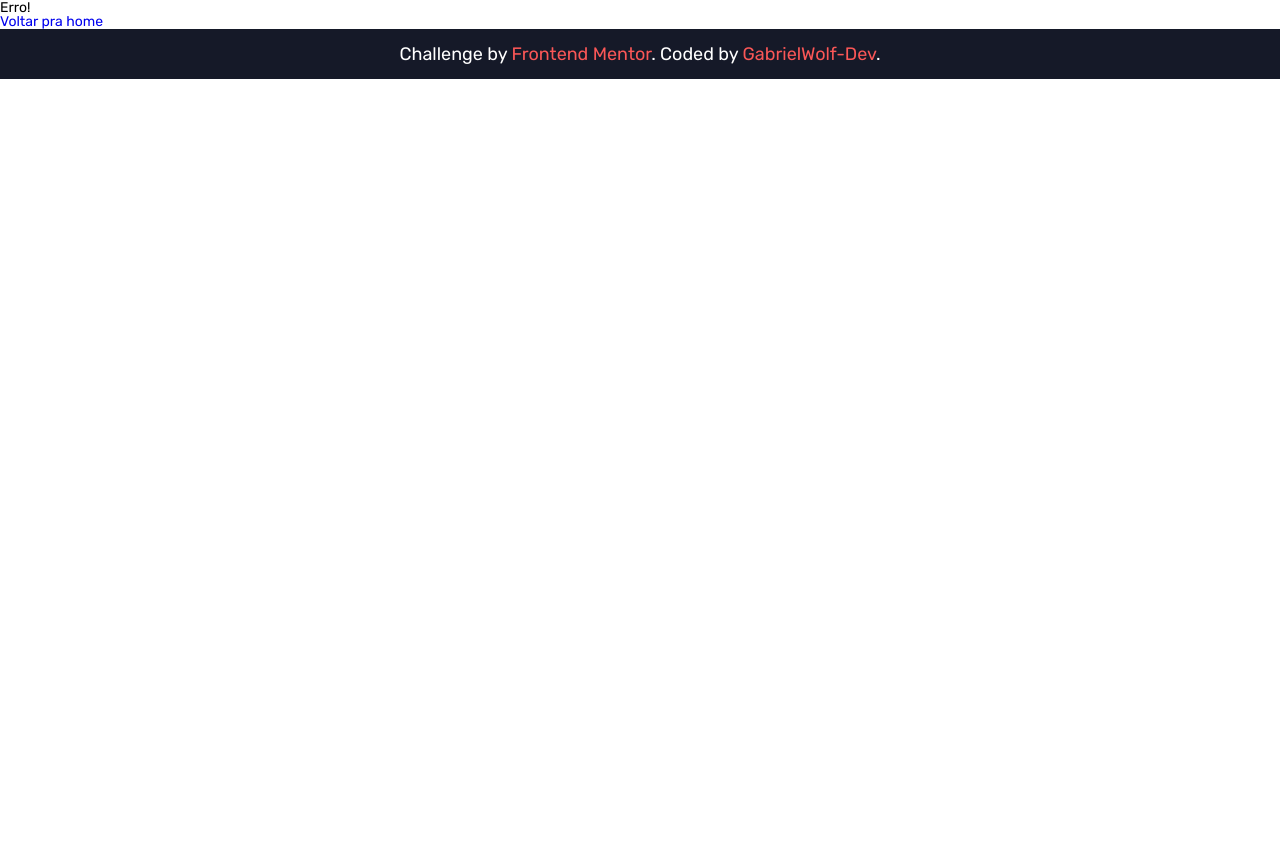
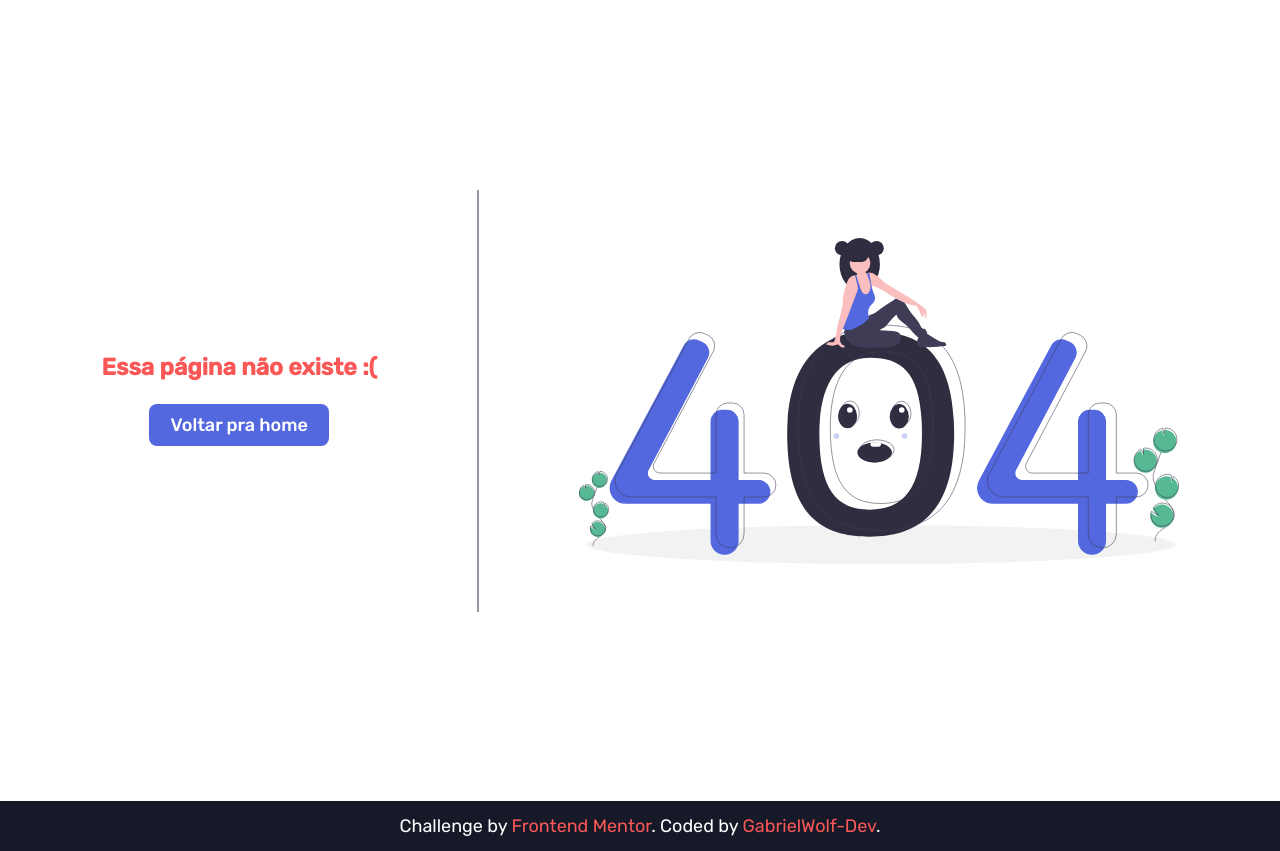
Before and after one commit to GabrielWolf-Dev/frontend-mentor-challenges, a PHP site: page /bookmark-landing-page/index.php?url=404 in a window 1280 px wide. Shown: the part 89-940 px from the top of the page. Before the commit the page ends 168 px from the top, so only its background shows below. Run offline with PHP 8.4, Linux system fonts and the light colour scheme; some libraries are stand-ins or nearby versions.

Commit message:
Update
Adding compoer dependencies and the layout 404 page.

```diff
--- /dev/null
+++ b/bookmark-landing-page/composer.json
@@ -0,0 +1,6 @@
+{
+    "require": {
+        "phpmailer/phpmailer": "^6.5",
+        "vlucas/phpdotenv": "^5.3"
+    }
+}
--- a/bookmark-landing-page/pages/404.php
+++ b/bookmark-landing-page/pages/404.php
@@ -30,5 +30,11 @@
     </nav>
 </header><!--header-->
 
-<h1>Erro!</h1>
-<a href="<?php echo INCLUDE_PATH; ?>">Voltar pra home</a>
+<section class="error">
+  <div>
+    <h1 class="title text-red">Essa página não existe :(</h1>
+    <a class="error__btn-link" href="<?php echo INCLUDE_PATH; ?>">Voltar pra home</a>
+  </div>
+  <div class="error__line"></div>
+  <img class="error__img" src="<?php echo INCLUDE_PATH; ?>assets/images/404.svg" alt="Erro 404 (Página não encontrada!)" />
+</section><!--error-->
--- /dev/null
+++ b/bookmark-landing-page/styles/components/_404.scss
@@ -0,0 +1,40 @@
+.error {
+    @include container($w-mobile, flex, 48px);
+    justify-content: center;
+    align-items: center;
+    text-align: center;
+    flex-direction: column;
+    gap: 24px;
+
+
+    .error__btn-link {
+        display: inline-block;
+        @include btn(180px, 0, $soft-blue, white);
+        line-height: 42px;
+        margin-top: 24px;
+    }
+
+    .error__img {
+        width: 100%;
+        max-width: 300px;
+
+        @media (max-width: $w-mobile) { max-width: 450px; }
+    }
+}
+
+@media (min-width: $w-mobile) {
+    .error {
+        @include container($w-desktop, flex, 48px);
+        height: 100%;
+        justify-content: space-evenly;
+        flex-direction: row;
+
+        .error__line {
+            width: 2px;
+            height: 60%;
+            background-color: $grayish-blue;
+        }
+
+        .error__img { max-width: 600px; }
+    }
+}
--- a/bookmark-landing-page/styles/main.scss
+++ b/bookmark-landing-page/styles/main.scss
@@ -5,7 +5,7 @@
 
 // Objects:
 @import './objects/fonts';
-@import './objects/el-colors';
+@import './objects/text-colors';
 @import './objects/spaces';
 
 // Mixins:
@@ -20,6 +20,7 @@
 @import './components/form';
 @import './components/footer';
 @import './components/login';
+@import './components/404';
 
 // Utilities:
 @import './utilities';
--- /dev/null
+++ b/bookmark-landing-page/styles/objects/_text-colors.scss
@@ -0,0 +1,8 @@
+// Text colors:
+.text-white { color: white; }
+
+.text-blue-dark { color: $dark-blue; }
+
+.text-gray { color: $grayish-blue; }
+
+.text-red { color: $soft-red; }
```
Also changed, not shown: bookmark-landing-page/assets/images/404.svg (added), bookmark-landing-page/styles/main.css, 3 other files.
